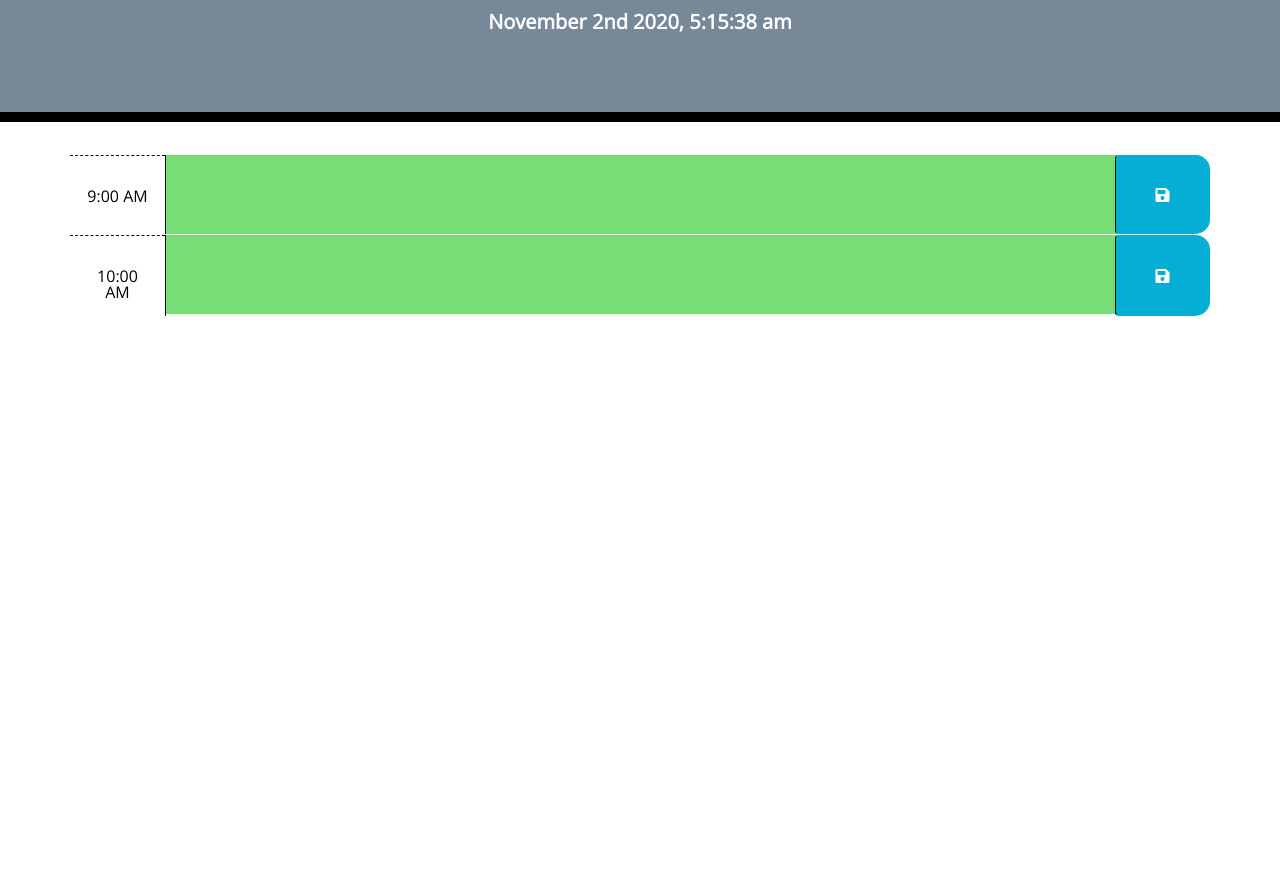
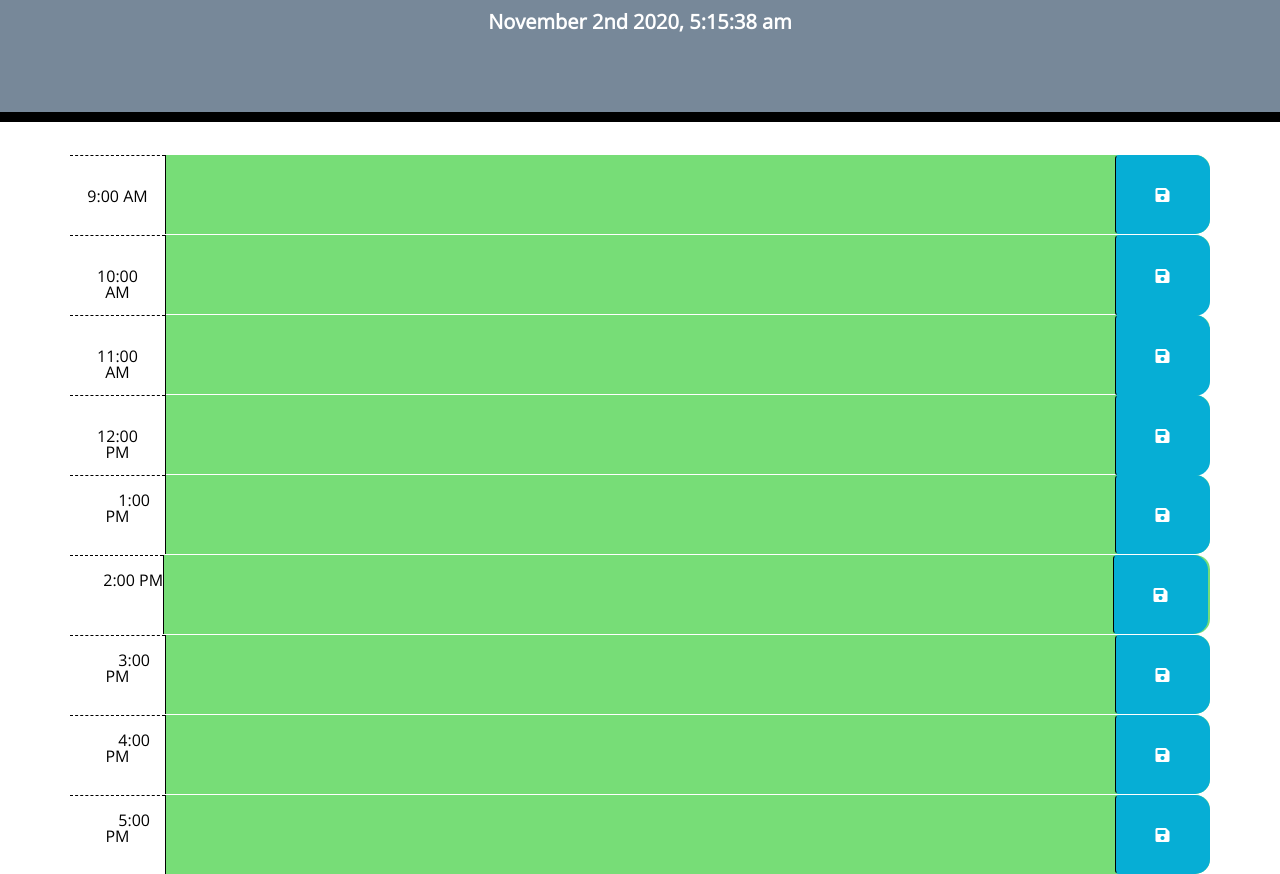
Before and after one commit to Sydcreel/work-day-scheduler, a plain HTML site: page index.html in a window 1280 px wide. Shown: the part 182-1056 px from the top of the page. Before the commit the page ends 800 px from the top, so only its background shows below. Drawn offline with nearby package versions, Linux system fonts and the light colour scheme.

Commit message:
add time blocks to index.html

```diff
--- a/index.html
+++ b/index.html
@@ -47,6 +47,69 @@
       </textarea>
       <button class="btn saveBtn col-md-1"><i class="fas fa-save"></i></button>
     </div>
+    <!--11AM-->
+    <div id="hour11" class="row time-block">
+      <div class="hour col-md-1">
+        11:00 AM
+      </div>
+      <textarea class="description col-md-10">
+      </textarea>
+      <button class="btn saveBtn col-md-1"><i class="fas fa-save"></i></button>
+    </div>
+    <!--12PM-->
+    <div id="hour12" class="row time-block past present future">
+      <div class="hour col-md-1">
+        12:00 PM
+      </div>
+      <textarea class="description col-md-10">
+      </textarea>
+      <button class="btn saveBtn col-md-1"><i class="fas fa-save"></i></button>
+    </div>
+    <!--1PM-->
+    <div id="hour13" class="row time-block">
+      <div class="hour col-md-1">
+        1:00 PM
+      </div>
+      <textarea class="description col-md-10">
+      </textarea>
+      <button class="btn saveBtn col-md-1"><i class="fas fa-save"></i></button>
+    </div>
+    <!--2PM-->
+    <div id="hour14" class="row time-block">
+      <div class="hour col-md-hour">
+        2:00 PM
+      </div>
+      <textarea class="description col-md-10">
+      </textarea>
+      <button class="btn saveBtn col-md-1"><i class="fas fa-save"></i></button>
+    </div>
+    <!--3PM-->
+    <div id="hour15" class="row time-block">
+      <div class="hour col-md-1">
+        3:00 PM
+      </div>
+      <textarea class="description col-md-10">
+      </textarea>
+      <button class="btn saveBtn col-md-1"><i class="fas fa-save"></i></button>
+    </div>
+    <!--4PM-->
+    <div id="hour16" class="row time-block">
+      <div class="hour col-md-1">
+        4:00 PM
+      </div>
+      <textarea class="description col-md-10">
+      </textarea>
+      <button class="btn saveBtn col-md-1"><i class="fas fa-save"></i></button>
+    </div>
+    <!--5PM-->
+    <div id="hour17" class="row time-block">
+      <div class="hour col-md-1">
+        5:00 PM
+      </div>
+      <textarea class="description col-md-10">
+      </textarea>
+      <button class="btn saveBtn col-md-1"><i class="fas fa-save"></i></button>
+    </div>
     <script src="https://code.jquery.com/jquery-3.4.1.min.js"></script>
     <script src="script.js"></script>
     <script src="https://cdnjs.cloudflare.com/ajax/libs/moment.js/2.24.0/moment.min.js"></script>
```
